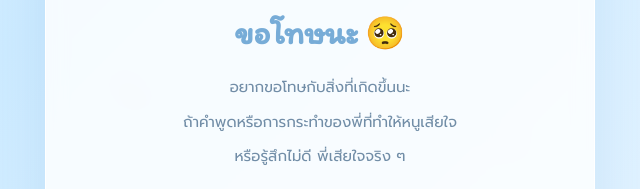
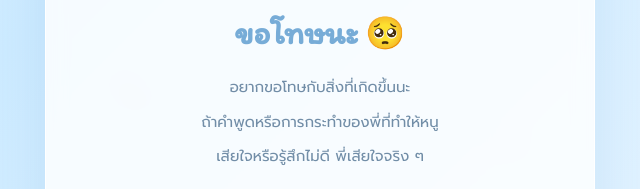
Before and after one commit to kitpre27-crypto/sorry, a plain HTML site: page index.html in a window 1280 px wide. Both pictures are taken after a click on the button "เปิดจดหมาย 💌". Shown: the part 1151-1340 px from the top of the page, 320-960 px from the left. Drawn offline with Linux system fonts and the light colour scheme.

Commit message:
Add files via upload

```diff
--- a/index.html
+++ b/index.html
@@ -66,8 +66,8 @@
 
                 <p>
                     อยากขอโทษกับสิ่งที่เกิดขึ้นนะ<br>
-                    ถ้าคำพูดหรือการกระทำของพี่ที่ทำให้หนูเสียใจ<br>
-                    หรือรู้สึกไม่ดี พี่เสียใจจริง ๆ
+                    ถ้าคำพูดหรือการกระทำของพี่ที่ทำให้หนู<br>
+                    เสียใจหรือรู้สึกไม่ดี พี่เสียใจจริง ๆ
                 </p>
 
                 <p>
```
